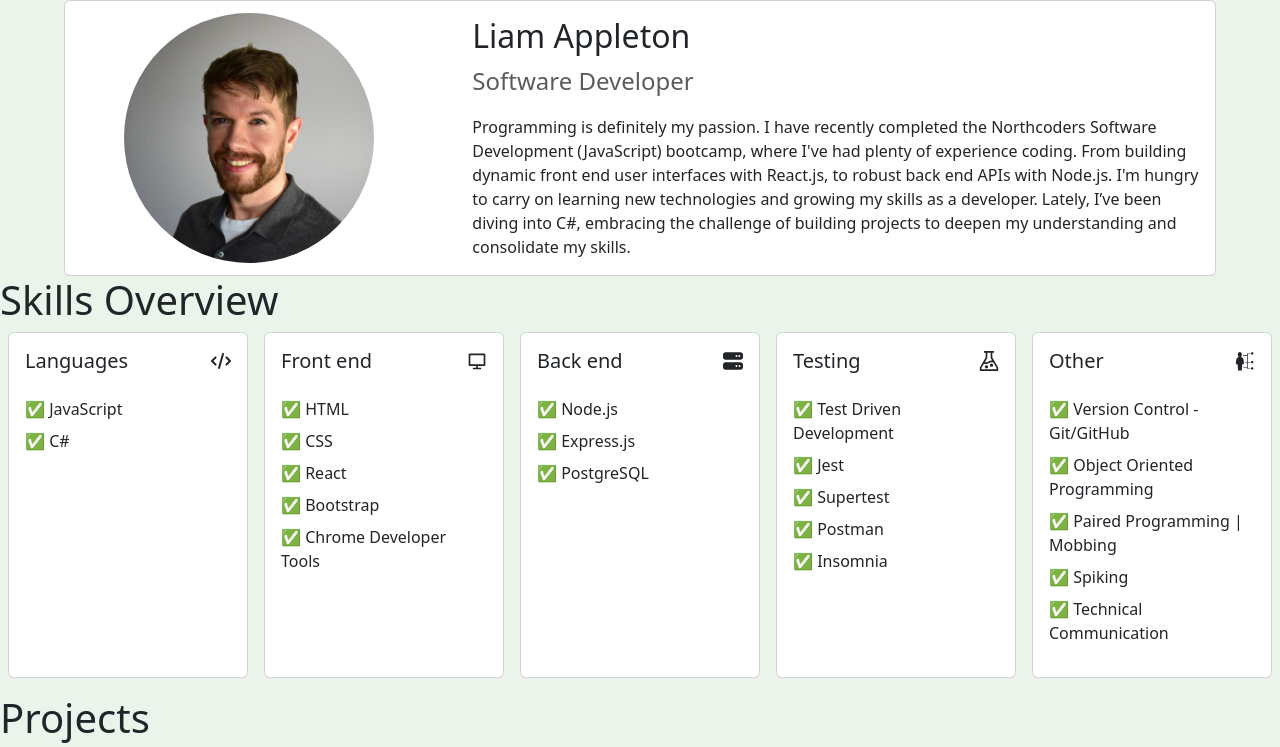
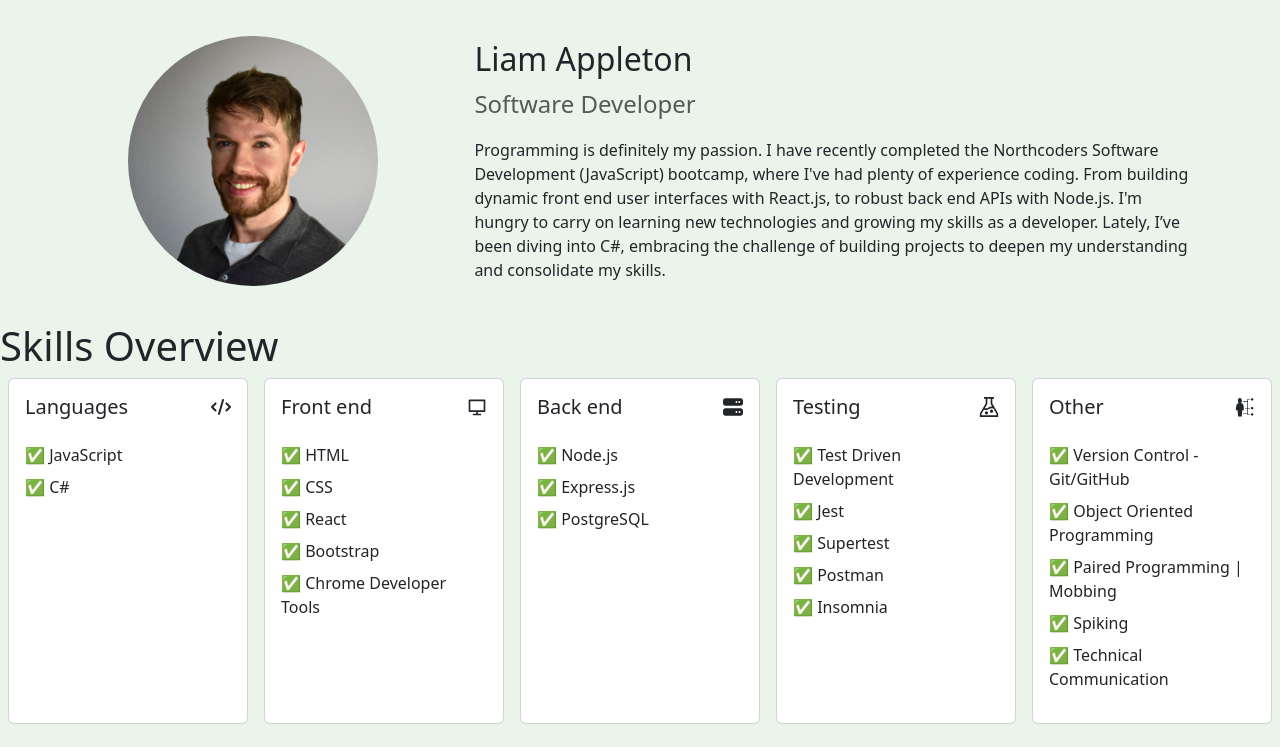
Before and after one commit to liamAppleton/Portfolio-Website, a React (Vite) app: page / in a window 1280 px wide. Shown: the top 747 px of the page. Built offline with nearby package versions, Linux system fonts and the light colour scheme; grey boxes are pictures that could not be loaded.

Commit message:
adding positioning div wrapper

```diff
--- a/src/components/PersonalBio.jsx
+++ b/src/components/PersonalBio.jsx
@@ -3,7 +3,8 @@ import bioPic from '../assets/BioPic.png';
 
 export const PersonalBio = () => {
   return (
-    <Card style={{ width: '90%' }} className="mx-auto p-0">
+    <div className="py-4 d-flex flex-column align-items-center gap-3 p-2">
+      <Card style={{ width: '90%' }} className="mx-auto p-0 bio-card">
         <Row className="d-flex justify-content-center align-items-center">
           <Col xs={12} md={4} className="d-flex justify-content-center">
             <Card.Img
@@ -22,17 +23,18 @@ export const PersonalBio = () => {
               <p className="text-muted fs-4">Software Developer</p>
               <Card.Text>
                 Programming is definitely my passion. I have recently completed
-              the Northcoders Software Development (JavaScript) bootcamp, where
-              I've had plenty of experience coding. From building dynamic front
-              end user interfaces with React.js, to robust back end APIs with
-              Node.js. I'm hungry to carry on learning new technologies and
-              growing my skills as a developer. Lately, I’ve been diving into
-              C#, embracing the challenge of building projects to deepen my
-              understanding and consolidate my skills.
+                the Northcoders Software Development (JavaScript) bootcamp,
+                where I've had plenty of experience coding. From building
+                dynamic front end user interfaces with React.js, to robust back
+                end APIs with Node.js. I'm hungry to carry on learning new
+                technologies and growing my skills as a developer. Lately, I’ve
+                been diving into C#, embracing the challenge of building
+                projects to deepen my understanding and consolidate my skills.
               </Card.Text>
             </Card.Body>
           </Col>
         </Row>
       </Card>
+    </div>
   );
 };
```
Lines whose indentation alone changed are shown as unchanged.
